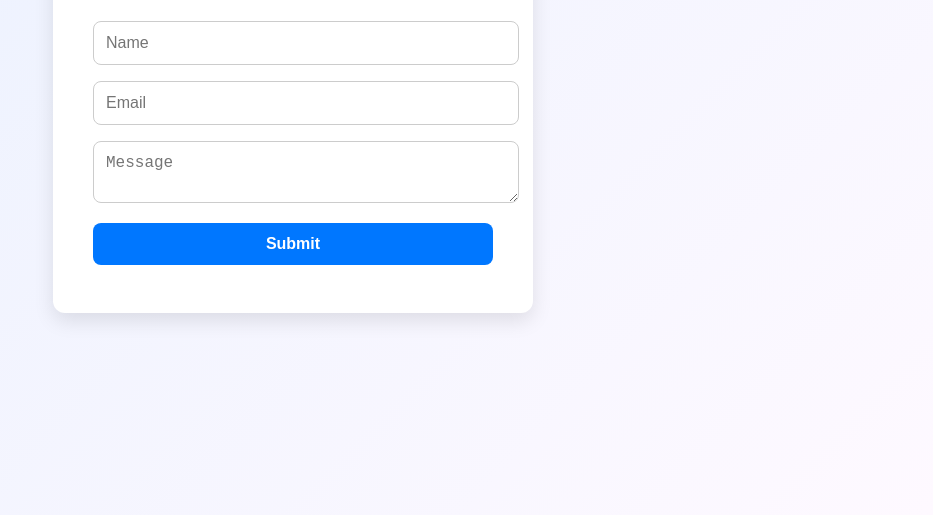
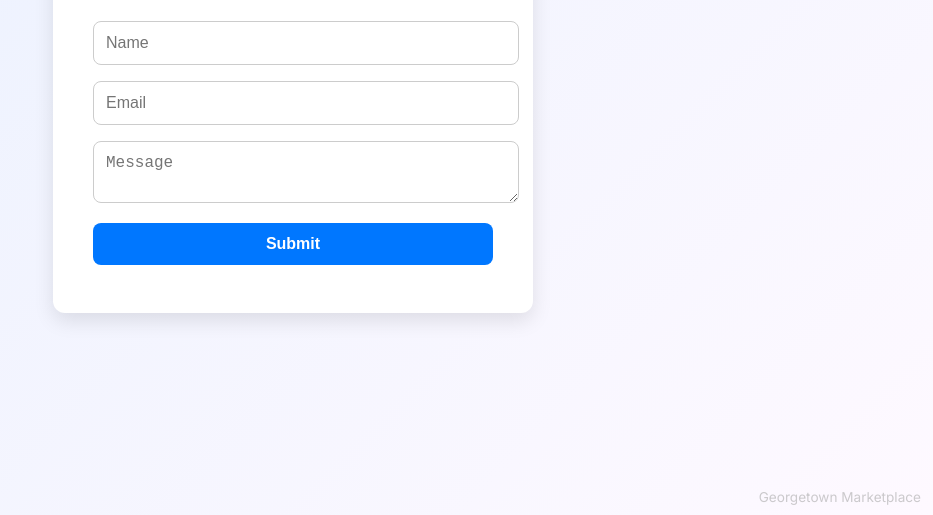
Before and after one commit to techgmp/promotions, a plain HTML site: page index.html in a window 1280 px wide. Shown: the part 285-800 px from the top of the page, without its empty margins (347-1280 px from the left). Drawn offline with Linux system fonts and the light colour scheme.

Commit message:
Update index.html

```diff
--- a/index.html
+++ b/index.html
@@ -94,6 +94,8 @@
     <p id="statusMsg"></p>
   </div>
 
+  <div class="watermark">Georgetown Marketplace</div>
+
   <script>
     const form = document.getElementById('myForm');
     form.addEventListener('submit', async function (e) {
```
